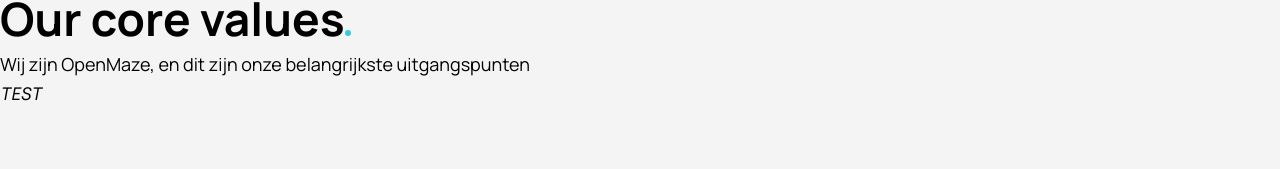
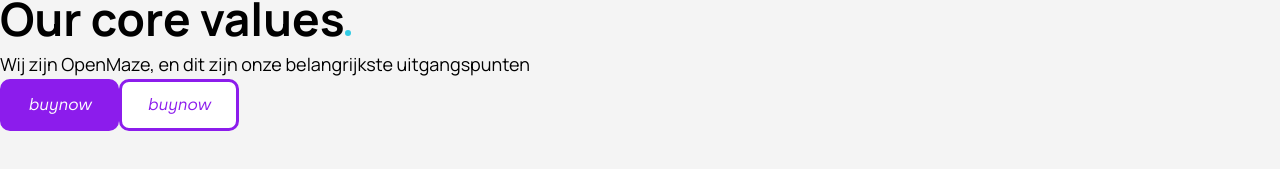
Before and after one commit to Open-Maze/website, a React (Create React App) app: page / in a window 1280 px wide. Shown: the part 261-430 px from the top of the page. Built offline with nearby package versions, Linux system fonts and the light colour scheme.

Commit message:
Styling Button

```diff
--- a/src/components/Button/Button.jsx
+++ b/src/components/Button/Button.jsx
@@ -1,8 +1,8 @@
 import React from 'react';
 import './Button.scss';
 
-const Button = ({ children, onClick }) => (
-  <button onClick={onClick} type="button">
+const Button = ({ children, onClick, className }) => (
+  <button onClick={onClick} type="button" className={className}>
     {children}
   </button>
 );
--- a/src/components/Button/Button.scss
+++ b/src/components/Button/Button.scss
@@ -2,9 +2,35 @@
 @import '../../styles/mixin';
 
 .btn-purple-solid {
-  background-color: $violet, border radius 10px;
+  background-color: $violet !important;
+  border-color: $violet !important;
+  border-style: solid;
+  color: white;
+  border-radius: 10px;
+  padding: 8px 25px !important;
+  font-weight: 500;
+  font-size: 16px;
+}
+
+.btn-purple-solid:hover {
+  background-color: $white !important;
+  color: $violet;
+  border-color: $violet !important;
+  border-style: solid;
 }
 
 .btn-purple-outline {
-  background-color: $white, border radius 10px;
+  background-color: $white;
+  color: $violet;
+  border-color: $violet !important;
+  border-style: solid;
+  border-radius: 10px;
+  padding: 8px 25px !important;
+  font-weight: 500;
+  font-size: 16px;
 }
+
+.btn-purple-outline:hover {
+  background: $violet;
+  color: white;
+}
--- a/src/pages/Home.jsx
+++ b/src/pages/Home.jsx
@@ -9,7 +9,9 @@ const Home = () => (
     <h4>Lorem ipsum</h4>
     <h2>Our core values</h2>
     <p>Wij zijn OpenMaze, en dit zijn onze belangrijkste uitgangspunten</p>
-    <Button>TEST</Button>
+
+    <Button className="btn-purple-solid"> buynow</Button>
+    <Button className="btn-purple-outline"> buynow</Button>
   </div>
 );
 export default Home;
```
